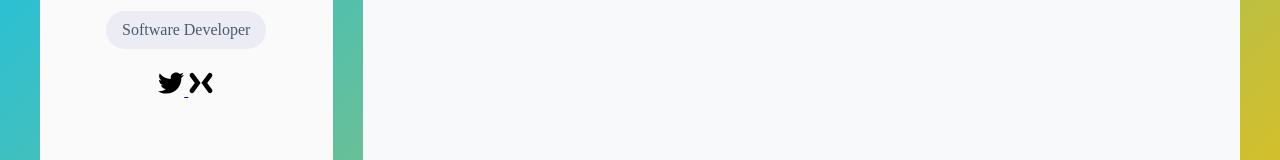
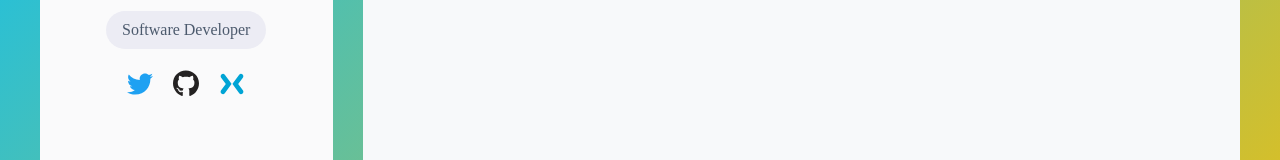
Before and after one commit to Elocmi/Website, a plain HTML site: page index.html in a window 1280 px wide. Shown: the part 370-530 px from the top of the page. Drawn offline with Linux system fonts and the light colour scheme.

Commit message:
Fixed line thing and added color to the social links!

```diff
--- a/index.css
+++ b/index.css
@@ -87,6 +87,29 @@ h2 {
   width: 26px;
 }
 
+.social-links a {
+  padding: 0 8px;
+}
+
+.twitter {
+  /* I used https://codepen.io/sosuke/pen/Pjoqqp to figure out this. Hex: 1da1f2 */
+  filter: invert(51%) sepia(14%) saturate(5044%) hue-rotate(176deg) brightness(100%) contrast(90%);
+}
+
+.mixer {
+  /* Hex: 00BBF1 */
+  filter: invert(65%) sepia(71%) saturate(7141%) hue-rotate(168deg) brightness(105%) contrast(101%);
+}
+
+.github {
+  /* Hex: 232121 */
+  filter: invert(10%) sepia(12%) saturate(196%) hue-rotate(314deg) brightness(96%) contrast(91%);
+}
+
+a {
+  text-decoration: none;
+}
+
 .right {
   background-color: rgb(247, 249, 250);
 border-radius: 1rem;
--- a/index.html
+++ b/index.html
@@ -17,10 +17,13 @@
                 <p>Software Developer</p>
                 <figure class="social-links">
                     <a href="https://twitter.com/colebraswell">
-                        <img src="assets/twitter-brands.svg" alt="twitter logo">
+                        <img src="assets/twitter-brands.svg" alt="twitter logo" class="twitter">
+                    </a>
+                    <a href="https://github.com/elocmi">
+                        <img src="assets/github-brands.svg" alt="github logo" class="github">
                     </a>
                     <a href="https://mixer.com/elocmi">
-                        <img src="assets/mixer-brands.svg" alt="mixer logo">
+                        <img src="assets/mixer-brands.svg" alt="mixer logo" class="mixer">
                     </a>
                 </figure>
             </section>
```
Also changed, not shown: assets/github-brands.svg (added), 1 other file.
